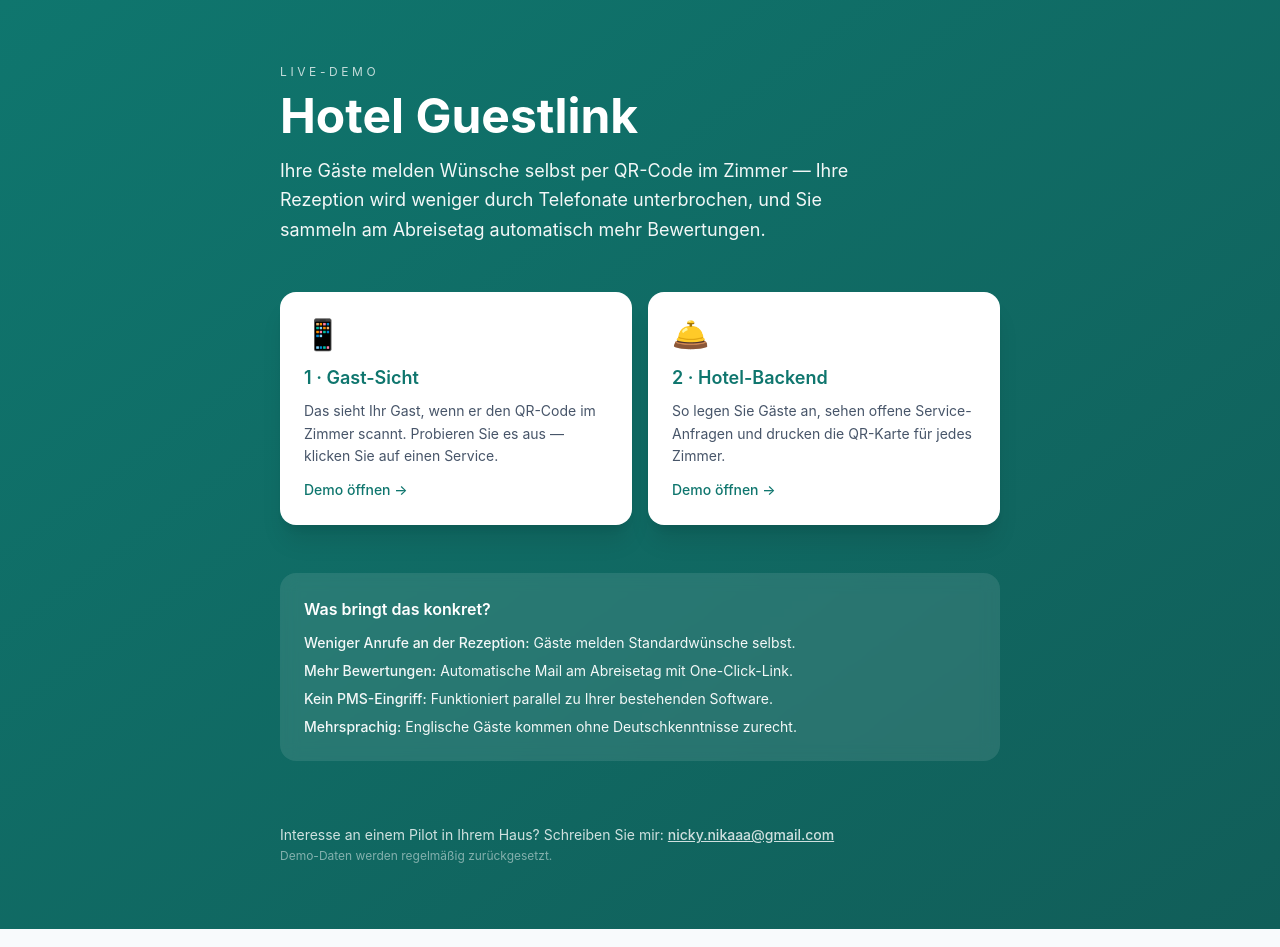
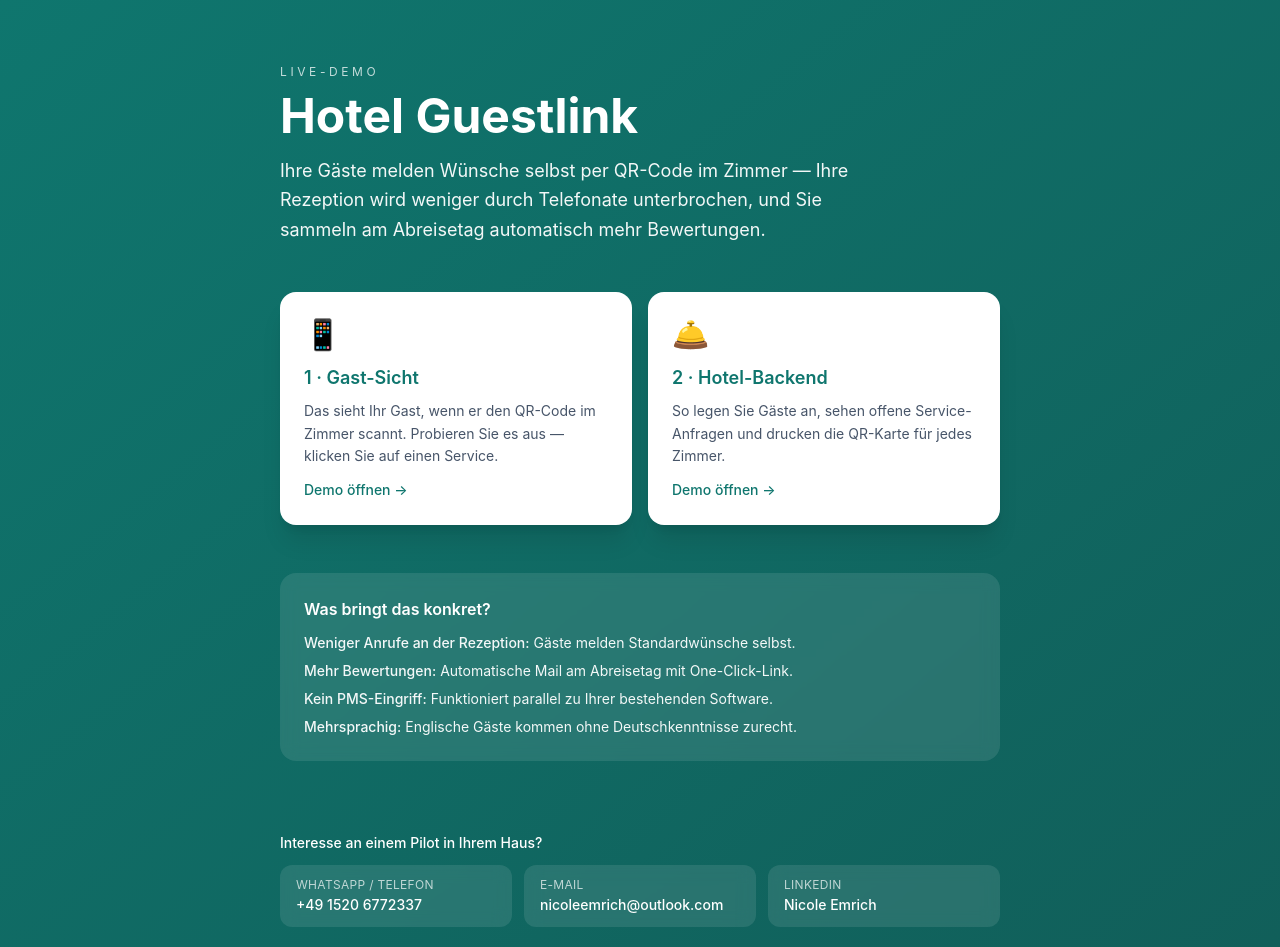
Before and after one commit to NickyNikaa/hotel-guestlink, a Next.js app: page / in a window 1280 px wide. Shown: the top 947 px of the page. Built offline with nearby package versions, Linux system fonts and the light colour scheme.

Commit message:
Landing: professional contact options (WhatsApp/Email/LinkedIn)

```diff
--- a/src/app/page.tsx
+++ b/src/app/page.tsx
@@ -76,18 +76,48 @@ export default function Home() {
           </ul>
         </section>
 
-        <footer className="text-sm opacity-80 pt-4">
-          Interesse an einem Pilot in Ihrem Haus? Schreiben Sie mir:{" "}
-          <a
-            href="mailto:nicky.nikaaa@gmail.com"
-            className="underline font-medium"
-          >
-            nicky.nikaaa@gmail.com
-          </a>
-          <br />
-          <span className="text-xs opacity-60">
+        <footer className="pt-6 space-y-3">
+          <p className="text-sm font-medium">
+            Interesse an einem Pilot in Ihrem Haus?
+          </p>
+          <div className="grid sm:grid-cols-3 gap-3 text-sm">
+            <a
+              href="https://wa.me/4915206772337"
+              target="_blank"
+              rel="noreferrer"
+              className="bg-white/10 hover:bg-white/20 backdrop-blur rounded-xl px-4 py-3 transition"
+            >
+              <div className="opacity-70 text-xs uppercase tracking-wide">
+                WhatsApp / Telefon
+              </div>
+              <div className="font-medium mt-0.5">+49 1520 6772337</div>
+            </a>
+            <a
+              href="mailto:nicoleemrich@outlook.com"
+              className="bg-white/10 hover:bg-white/20 backdrop-blur rounded-xl px-4 py-3 transition"
+            >
+              <div className="opacity-70 text-xs uppercase tracking-wide">
+                E-Mail
+              </div>
+              <div className="font-medium mt-0.5 break-all">
+                nicoleemrich@outlook.com
+              </div>
+            </a>
+            <a
+              href="https://www.linkedin.com/in/nicole-emrich/"
+              target="_blank"
+              rel="noreferrer"
+              className="bg-white/10 hover:bg-white/20 backdrop-blur rounded-xl px-4 py-3 transition"
+            >
+              <div className="opacity-70 text-xs uppercase tracking-wide">
+                LinkedIn
+              </div>
+              <div className="font-medium mt-0.5">Nicole Emrich</div>
+            </a>
+          </div>
+          <p className="text-xs opacity-60 pt-2">
             Demo-Daten werden regelmäßig zurückgesetzt.
-          </span>
+          </p>
         </footer>
       </div>
     </div>
```
